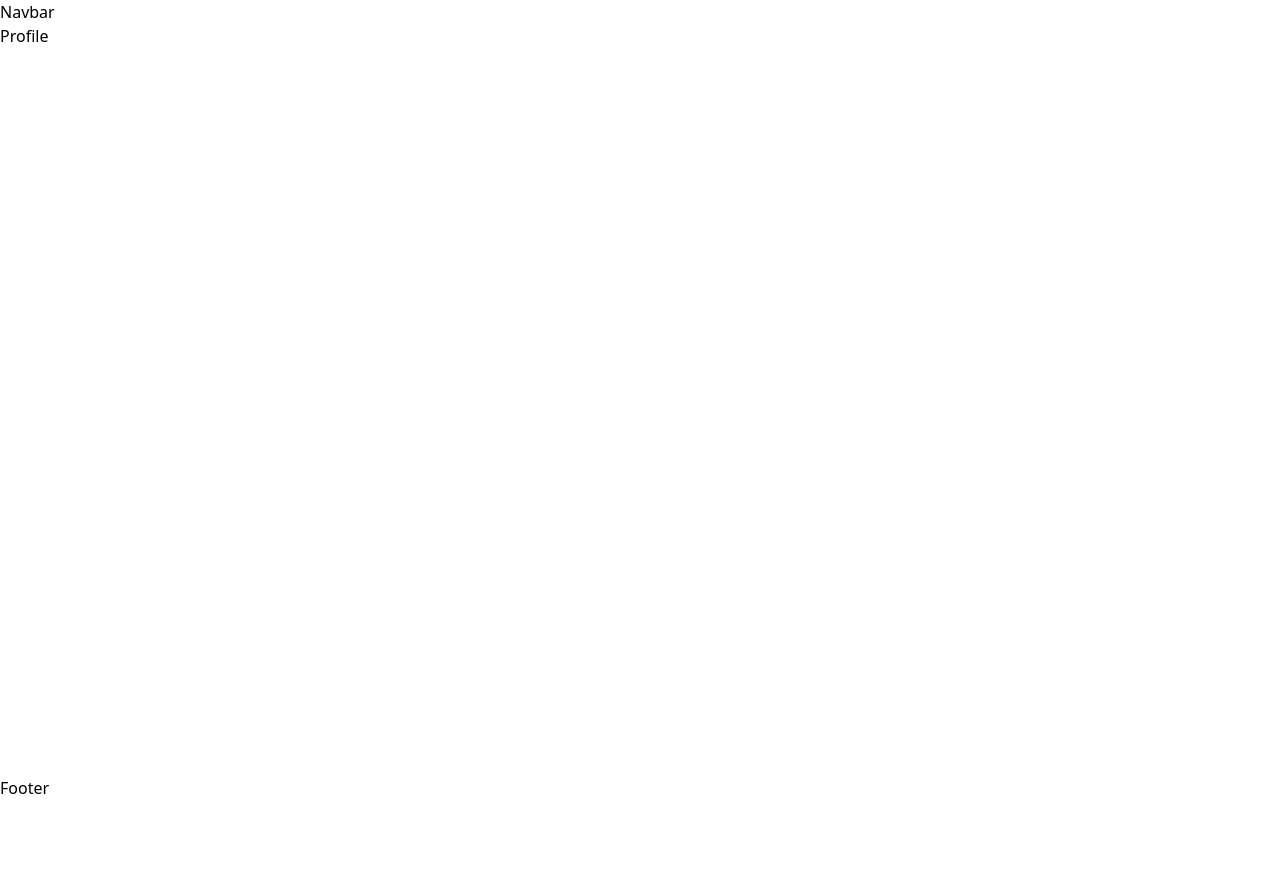
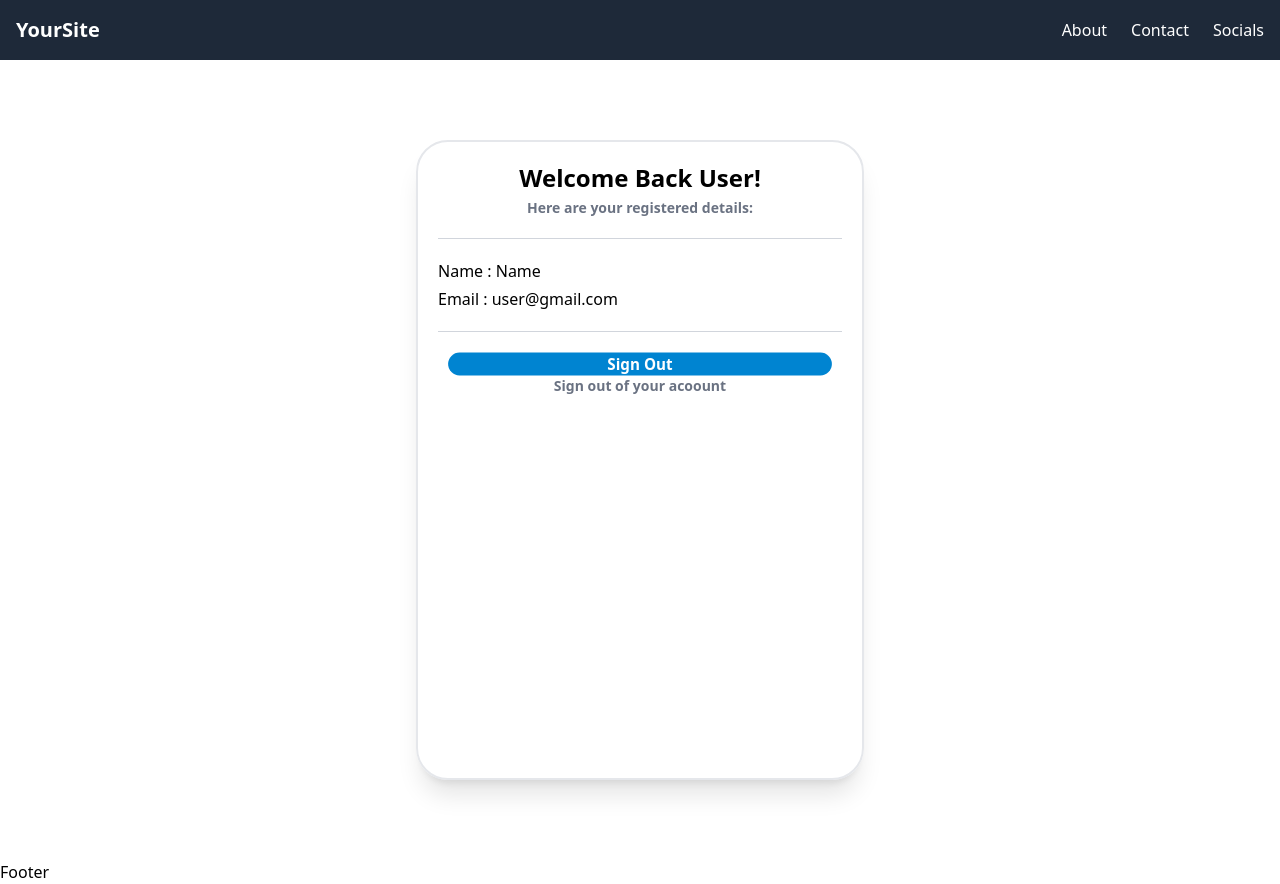
Before and after one commit to im-satyam/SandBox2025, a React (Vite) app in the folder client/: page /profile in a window 1280 px wide. Before the commit the page ends 800 px from the top, so only its background shows below. Built offline with nearby package versions, Linux system fonts and the light colour scheme; no server answers.

Commit message:
minor changes

```diff
--- a/client/src/components/Home.jsx
+++ b/client/src/components/Home.jsx
@@ -1,9 +1,22 @@
 import React from 'react'
 import { useState, useEffect } from 'react';
+import { Link, useNavigate } from 'react-router-dom'
 
 const Home = () => {
+
+    const navigate = useNavigate();
+
+    useEffect(() => {
+        const tkn = localStorage.getItem('userToken');
+        if (!tkn) {
+            navigate('/');
+        }
+    }, [navigate]);
+
     return (
-        <div>Home</div>
+        <div>
+            <Link to="/profile" className='cursor-pointer font-semibold text-md text-sky-600'>Profile</Link>
+        </div>
     )
 }
 
--- a/client/src/components/Navbar.jsx
+++ b/client/src/components/Navbar.jsx
@@ -2,7 +2,17 @@ import React from 'react'
 
 const Navbar = () => {
     return (
-        <div>Navbar</div>
+        <nav className="flex justify-between items-center bg-gray-800 text-white p-4 shadow-md">
+            <div className="text-xl font-bold">YourSite</div>
+            <div>
+                <ul className="flex space-x-6">
+                    <li className="hover:text-gray-400 cursor-pointer">About</li>
+                    <li className="hover:text-gray-400 cursor-pointer">Contact</li>
+                    <li className="hover:text-gray-400 cursor-pointer">Socials</li>
+                </ul>
+            </div>
+        </nav>
+
     )
 }
 
--- a/client/src/components/Profile.jsx
+++ b/client/src/components/Profile.jsx
@@ -1,10 +1,76 @@
-import { useState, useEffect } from 'react';
-import React from 'react'
+import axios from 'axios';
+import { motion } from 'framer-motion';
+import React, { useEffect, useState } from 'react';
+import { useNavigate } from 'react-router-dom';
 
-const Profile = () => {
+const User = () => {
+
+    const navigate = useNavigate();
+
+    const [name, setName] = useState("Name");
+    const [mail, setMail] = useState("user@gmail.com");
+
+    useEffect(() => {
+        fetchUserData();
+    }, [])
+
+
+    const fetchUserData = async () => {
+        try {
+            const token = localStorage.getItem('userToken');
+            const response = await axios.get("http://localhost:8080/user/current-user", {
+                headers: {
+                    Authorization: `Bearer ${token}`,
+                }
+            });
+            console.log(response.data);
+            setName(response.data.user.name);
+            setMail(response.data.user.email);
+        } catch (error) {
+            console.error("Login error: ", error.response?.data || error.message);
+        }
+    }
+
+
+    const handleSignOut = () => {
+        localStorage.removeItem('userToken');
+        navigate('/login')
+    }
+
     return (
-        <div>Profile</div>
+        <>
+            <div className='w-screen h-screen flex justify-center items-center bg-white'>
+                <div className="container flex flex-col gap-5 w-md min-h-4/5 relative p-5 rounded-4xl border-2 border-gray-200 backdrop-blur-xl shadow-xl">
+                    <div className='flex flex-col gap-1 items-center'>
+                        <div className='text-2xl font-bold'>Welcome Back User!</div>
+                        <div className='text-sm font-semibold text-gray-500'>Here are your registered details:</div>
+                    </div>
+                    <hr className='border-gray-300'></hr>
+                    <div className='flex flex-col gap-1'>
+                        <div>
+                            Name : {name}
+                        </div>
+                        <div>
+                            Email : {mail}
+                        </div>
+                    </div>
+                    <hr className='border-gray-300'></hr>
+                    <motion.div className='flex flex-col justify-center items-center'
+                        initial={{ rotate: 180, scale: 0 }}
+                        animate={{ rotate: 0, scale: 1 }}
+                        transition={{
+                            type: "spring",
+                            stiffness: 200,
+                            damping: 20
+                        }} >
+                        <button onClick={handleSignOut} className='w-full bg-sky-600 text-white rounded-4xl font-bold hover:cursor-pointer transition-all scale-95 hover:scale-[1]'>Sign Out</button>
+                        <div className='text-sm font-semibold text-gray-500'>Sign out of your acoount</div>
+
+                    </motion.div>
+                </div>
+            </div>
+        </>
     )
 }
 
-export default Profile
+export default User
--- a/client/src/components/Register.jsx
+++ b/client/src/components/Register.jsx
@@ -2,7 +2,7 @@ import axios from 'axios';
 import React from 'react';
 import { useForm } from 'react-hook-form';
 import { useState, useEffect } from 'react';
-import { Link } from 'react-router-dom';
+import { Link, useNavigate } from 'react-router-dom';
 
 const Register = () => {
 
@@ -12,8 +12,15 @@ const Register = () => {
         formState: { errors },
     } = useForm();
 
+    const navigate = useNavigate();
+
     const handleRegister = async (data) => {
-        await axios.post("http://localhost:8080/v1/register", data)
+        const response = await axios.post("http://localhost:8080/v1/register", data)
+        console.log(response.data);
+        let curToken = response.data.token;
+        console.log(curToken);
+        // localStorage.setItem('userToken', curToken)
+        navigate('/home', { replace: true })
     }
 
     return (
```
